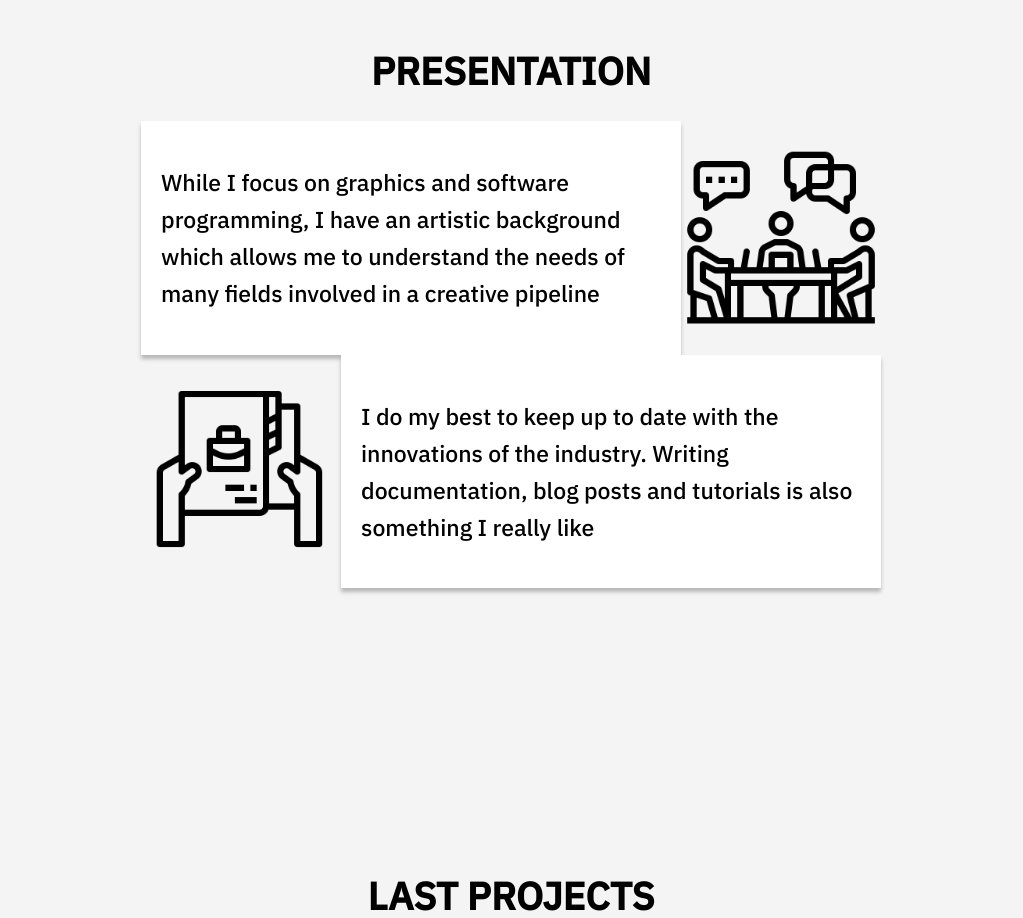
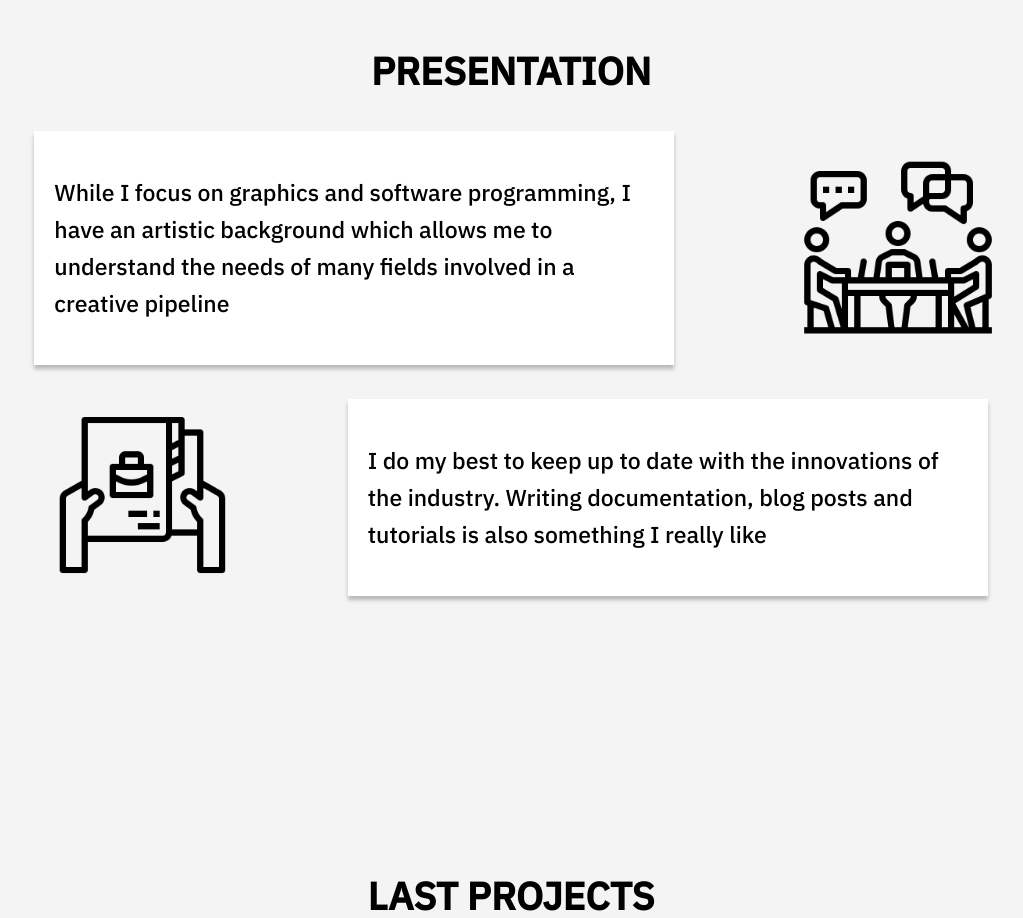
Before and after one commit to guillaume-haerinck/portfolio, a Vue app: page / in a window 1280 px wide. Shown: the part 780-1698 px from the top of the page, without its empty margins (129-1152 px from the left). Built offline with nearby package versions, Linux system fonts and the light colour scheme.

Commit message:
fix hot reloading

```diff
--- a/src/main.ts
+++ b/src/main.ts
@@ -4,7 +4,7 @@ import './registerServiceWorker'
 import router from './router'
 import store from './store'
 
-Vue.config.productionTip = false
+Vue.config.productionTip = false;
 
 new Vue({
   router,
--- a/src/views/Landing.vue
+++ b/src/views/Landing.vue
@@ -148,20 +148,23 @@ export default class Landing extends Vue {
 .presentation-element {
   display: flex;
   flex-direction: row;
-  justify-content: center;
+  justify-content: space-evenly;
   align-items: center;
+  padding: 10px 0px;
 }
 
 .presentation-text {
-  max-width: 500px;
+  max-width: 600px;
 }
 
 .presentation-icon {
   max-width: 200px;
+  justify-self: center;
 }
 
 .presentation-icon img {
   width: 100%;
+  margin: 10px;
 }
 
 </style>
--- /dev/null
+++ b/vue.config.js
@@ -0,0 +1,5 @@
+module.exports = {
+    devServer: {
+      host: "localhost"
+    }
+  }
```
